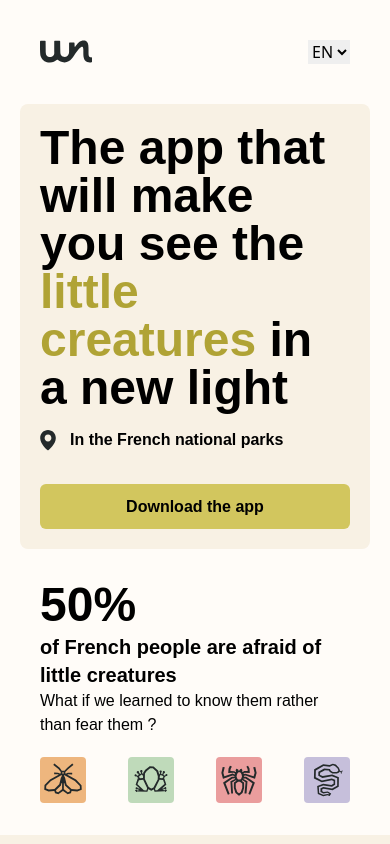
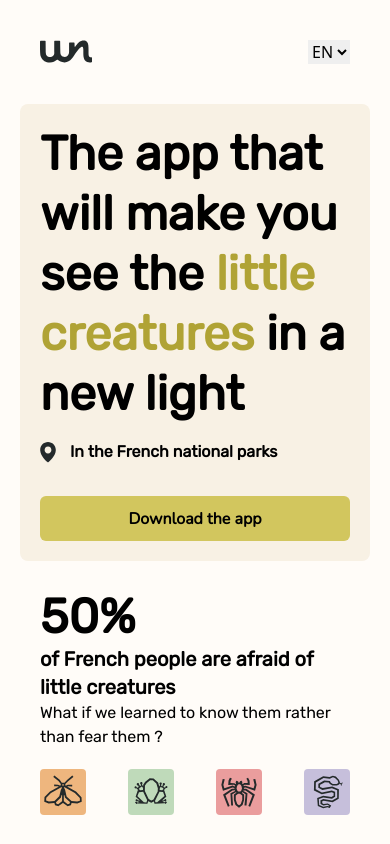
Before and after one commit to MaxLepan/unseen_website, a Nuxt app: page / in a window 390 px wide. Shown: the top 844 px of the page. Built offline with nearby package versions, Linux system fonts and the light colour scheme.

Commit message:
ADD [Fonts] Added Google Font integration and small fixes

```diff
--- a/components/footer.vue
+++ b/components/footer.vue
@@ -5,7 +5,7 @@ import OurPartners from "~/components/smaller_components/ourPartners.vue";
 </script>
 
 <template>
-  <div id="download">
+  <div id="download" class="bg-beige-100">
     <div class="w-96 mx-auto z-20 relative">
       <p class="font-title text-2xl text-center font-semibold">{{ $t('downloadTextStart') }}<span
           class="text-olive-400">{{
--- a/components/landing.vue
+++ b/components/landing.vue
@@ -6,7 +6,10 @@
   <section
       class="relative bg-beige-200 grid sm:grid-cols-2 gap-1 lg:px-20 lg:pt-0 sm:px-10 sm:pt-10 px-5 pt-5 sm:m-0 mx-5 rounded-lg h-full">
     <div class="lg:pt-20 pt-0 lg:pb-20 sm:pb-10 pb-5 self-center">
-      <h1 class="font-bold font-title lg:text-5xl md:text-3xl text-5xl relative z-20">{{ $t('headlineStart') }}<span
+      <h1 class="lg:leading-[60px] md:leading-[60px] leading-[60px] font-bold font-title lg:text-5xl md:text-3xl text-5xl relative z-20">
+        {{
+          $t('headlineStart')
+        }}<span
           class="text-olive-400">{{
           $t('headlineColored')
         }}</span>{{ $t('headlineEnd') }}</h1>
--- a/nuxt.config.ts
+++ b/nuxt.config.ts
@@ -3,8 +3,16 @@ export default defineNuxtConfig({
     modules: [
         '@nuxtjs/tailwindcss',
         '@nuxtjs/i18n',
+        '@nuxtjs/google-fonts',
     ],
     i18n: {
         vueI18n: './i18n.config.ts'
-    }
+    },
+    googleFonts: {
+        display: 'swap',
+        families: {
+            'Rubik': true,
+            'Nunito': true,
+        }
+    },
 })
--- a/package.json
+++ b/package.json
@@ -17,6 +17,7 @@
     "nuxt": "^3.5.2"
   },
   "dependencies": {
+    "@nuxtjs/google-fonts": "^3.0.1",
     "gsap": "^3.12.0",
     "tailwindcss": "^3.3.2"
   }
```
Also changed, not shown: 1 other file (tests, documents, lock files or other folders).
